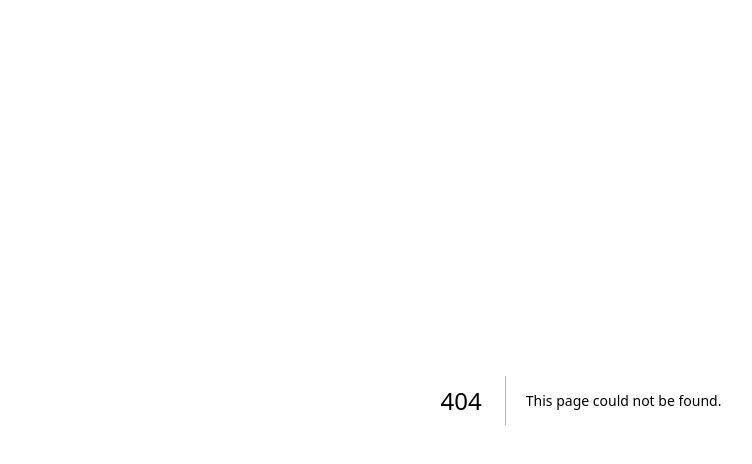
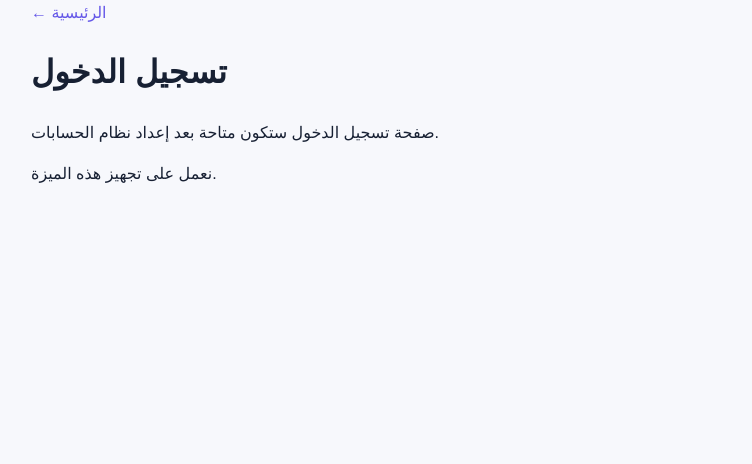
Before and after one commit to sherif-bot/SmartKitAI, a Next.js app: page /connexion in a window 1280 px wide. Before the commit this address had no page. Shown: the top 464 px of the page, without its empty margins (59-811 px from the left). Built offline with nearby package versions, Linux system fonts and the light colour scheme.

Commit message:
Create LoginPage component for login interface

```diff
--- /dev/null
+++ b/app/connexion/page.js
@@ -0,0 +1,10 @@
+export default function LoginPage() {
+  return (
+    <main className="container">
+      <a href="/">← الرئيسية</a>
+      <h1>تسجيل الدخول</h1>
+      <p>صفحة تسجيل الدخول ستكون متاحة بعد إعداد نظام الحسابات.</p>
+      <p>نعمل على تجهيز هذه الميزة.</p>
+    </main>
+  );
+}
```
